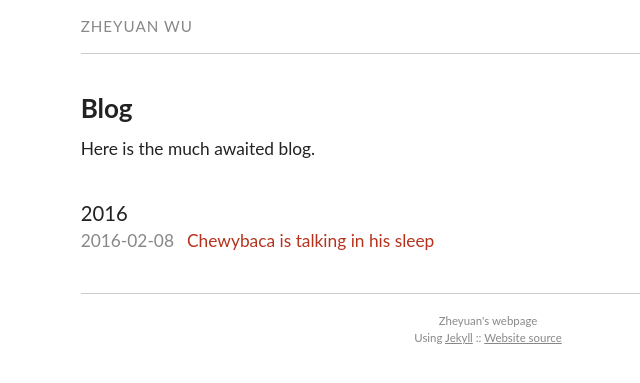
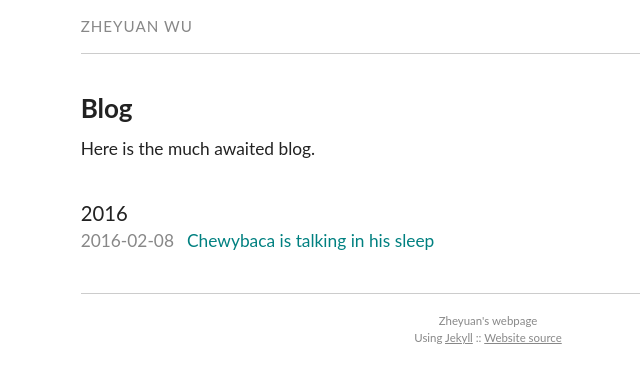
Before and after one commit to ZheyuanWU/ZheyuanWU.github.io, a Jekyll site: the page built from blog.md, in a window 1280 px wide. Shown: the top 383 px of the page, without its empty margins (152-792 px from the left). Built offline with Jekyll 4.4.1, drawn with Linux system fonts in a browser that asks for light colours.

Commit message:
Update link colors in main.scss

```diff
--- a/css/main.scss
+++ b/css/main.scss
@@ -27,13 +27,16 @@ $grey-vdark: #222;
 $blue:       #0091ed;
 $orange:     #ca6c18;
 $red:        #b6321c;
+$teal:  #008080;
+$green: #367588;
+
 
 $background:        $white;
 $dark-background:   darken($background, 5%);
 $text-color:        $grey-vdark;
 $text-light-color:  $grey;
-$url-color:         $red;
-$url-hover-color:   $orange;
+$url-color:         $teal;
+$url-hover-color:   $green;
 $header-text-color: $text-light-color;
 $header-hover-color:$text-color;
 $header-hover-url:  $url-color;
```
